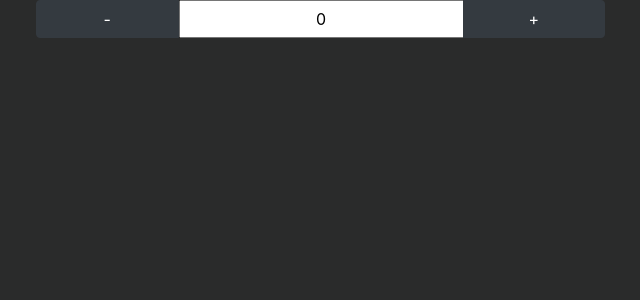
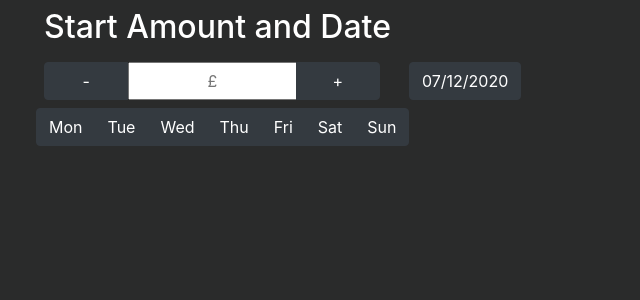
Before and after one commit to rorypearson26/cash-flow-forecaster, a React (Create React App) app in the folder front-end/: page / in a window 1280 px wide. Shown: the top 300 px of the page, without its empty margins (34-674 px from the left). Built offline with nearby package versions, Linux system fonts and the light colour scheme.

Commit message:
improved incrementer

```diff
--- a/front-end/src/App.css
+++ b/front-end/src/App.css
@@ -24,6 +24,10 @@
   color: white;
 }
 
+.h2 {
+  color: white;
+}
+
 .App-link {
   color: #61dafb;
 }
--- a/front-end/src/components/CurrencyIncrementer.jsx
+++ b/front-end/src/components/CurrencyIncrementer.jsx
@@ -3,20 +3,32 @@ import React, { Component } from "react";
 class CurrencyIncrementer extends Component {
   constructor() {
     super();
+    const { interval } = this.startInterval;
     this.state = {
-      value: 0,
-      interval: 500,
+      value: "",
+      interval: interval,
       changeFactor: 1.4,
     };
     this.timer = null;
     this.updateValue = this.updateValue.bind(this);
+    this.resetInterval = this.resetInterval.bind(this);
     this.stopTimer = this.stopTimer.bind(this);
+  }
+
+  get startInterval() {
+    return {
+      interval: 500,
+    };
+  }
+
+  resetInterval() {
+    this.setState(this.startInterval);
   }
 
   // True if plus pressed, false if subtracting
   updateValue(addition) {
     let { value, interval, changeFactor } = this.state;
-    value = this.changeValue({ value, addition });
+    value = this.changeValue({ value, addition }).toFixed(2);
     this.setState({ value });
     this.timer = setTimeout(() => this.updateValue(addition), interval);
     interval = this.changeInterval(interval, changeFactor);
@@ -25,20 +37,46 @@ class CurrencyIncrementer extends Component {
 
   // If addition is true, 1 is added, else 1 subtracted
   changeValue({ value, addition }) {
-    return addition ? value + 1 : value - 1;
+    // let formattedValue = this.formatInput(value);
+    let formattedValue = this.roundTo(value, 2);
+    console.log(typeof formattedValue);
+    return addition ? formattedValue + 1 : formattedValue - 1;
   }
 
   changeInterval(interval, changeFactor) {
     //Don't let update rate fall below this
-    if (interval >= 1) {
-      interval = Math.round(interval / changeFactor);
+    const minInterval = 5;
+    const newInterval = Math.round(interval / changeFactor);
+    if (newInterval > minInterval) {
+      return newInterval;
     }
-    return interval;
+    return minInterval;
+  }
+
+  roundTo(n, digits) {
+    if (digits === undefined) {
+      digits = 0;
+    }
+
+    var multiplicator = Math.pow(10, digits);
+    n = parseFloat((n * multiplicator).toFixed(11));
+    var test = Math.round(n) / multiplicator;
+    return +test.toFixed(digits);
+  }
+
+  formatInput(value) {
+    let formattedValue = parseFloat(value);
+    return formattedValue;
   }
 
   stopTimer() {
     clearTimeout(this.timer);
-    this.setState({ interval: 1000 });
+    this.resetInterval();
+  }
+
+  onChange({ currentTarget: input }) {
+    console.log(input.value);
+    this.setState({ value: this.roundTo(input.value, 5) });
   }
 
   render() {
@@ -57,6 +95,8 @@ class CurrencyIncrementer extends Component {
         <input
           className="col-6 quantity text-center"
           value={value}
+          onChange={(e) => this.onChange(e)}
+          onBlur={(e) => this.onChange(e)}
           name="quantity"
           type="number"
           placeholder="£"
--- /dev/null
+++ b/front-end/src/components/DaysOfWeek.jsx
@@ -0,0 +1,39 @@
+import React, { Component } from "react";
+
+class DaysOfWeek extends Component {
+  state = {
+    days: [
+      { id: 0, day: "Mon", active: "" },
+      { id: 1, day: "Tue", active: "" },
+      { id: 2, day: "Wed", active: "" },
+      { id: 3, day: "Thu", active: "" },
+      { id: 4, day: "Fri", active: "" },
+      { id: 5, day: "Sat", active: "" },
+      { id: 6, day: "Sun", active: "" },
+    ],
+  };
+  onSelect = (props) => {
+    let { days } = this.state;
+    console.log(props);
+  };
+
+  render() {
+    const { days } = this.state;
+    return (
+      <div className="btn-group" role="group">
+        {days.map((day) => (
+          <button
+            type="button"
+            className="btn  btn-dark"
+            key={day.id}
+            onClick={(e) => this.onSelect(e.target.day)}
+          >
+            {day.day}
+          </button>
+        ))}
+      </div>
+    );
+  }
+}
+
+export default DaysOfWeek;
--- a/front-end/src/components/StartAmount.jsx
+++ b/front-end/src/components/StartAmount.jsx
@@ -17,7 +17,7 @@ class StartAmount extends Component {
   }
 
   render() {
-    const { startAmount, startDate } = this.state;
+    const { startDate } = this.state;
     const CustomDateButton = ({ value, onClick }) => (
       <button
         type="button"
@@ -29,6 +29,10 @@ class StartAmount extends Component {
     );
 
     return (
+      <div>
+        <div className="row m-2 text-center">
+          <h2>Start Amount and Date</h2>
+        </div>
         <div className="row m-2">
           <div className="col-8 ">
             <CurrencyIncrementer />
@@ -43,6 +47,7 @@ class StartAmount extends Component {
             />
           </div>
         </div>
+      </div>
     );
   }
 }
--- a/front-end/src/components/UserInput.jsx
+++ b/front-end/src/components/UserInput.jsx
@@ -1,6 +1,6 @@
 import React, { Component } from "react";
 import StartAmount from "./StartAmount";
-import CurrencyIncrementer from "./CurrencyIncrementer";
+import DaysOfWeek from "./DaysOfWeek";
 
 class UserInput extends Component {
   state = {
@@ -18,8 +18,12 @@ class UserInput extends Component {
     ],
   };
   render() {
-    // return <StartAmount />
-    return <CurrencyIncrementer />;
+    return (
+      <div className="row">
+        <StartAmount />
+        <DaysOfWeek />
+      </div>
+    );
   }
 }
 
--- a/front-end/src/index.css
+++ b/front-end/src/index.css
@@ -6,6 +6,7 @@ body {
   -webkit-font-smoothing: antialiased;
   -moz-osx-font-smoothing: grayscale;
   background-color: rgb(42, 43, 43);
+  color: white;
 }
 
 /* Chrome, Safari, Edge, Opera */
```
Lines whose indentation alone changed are shown as unchanged.
